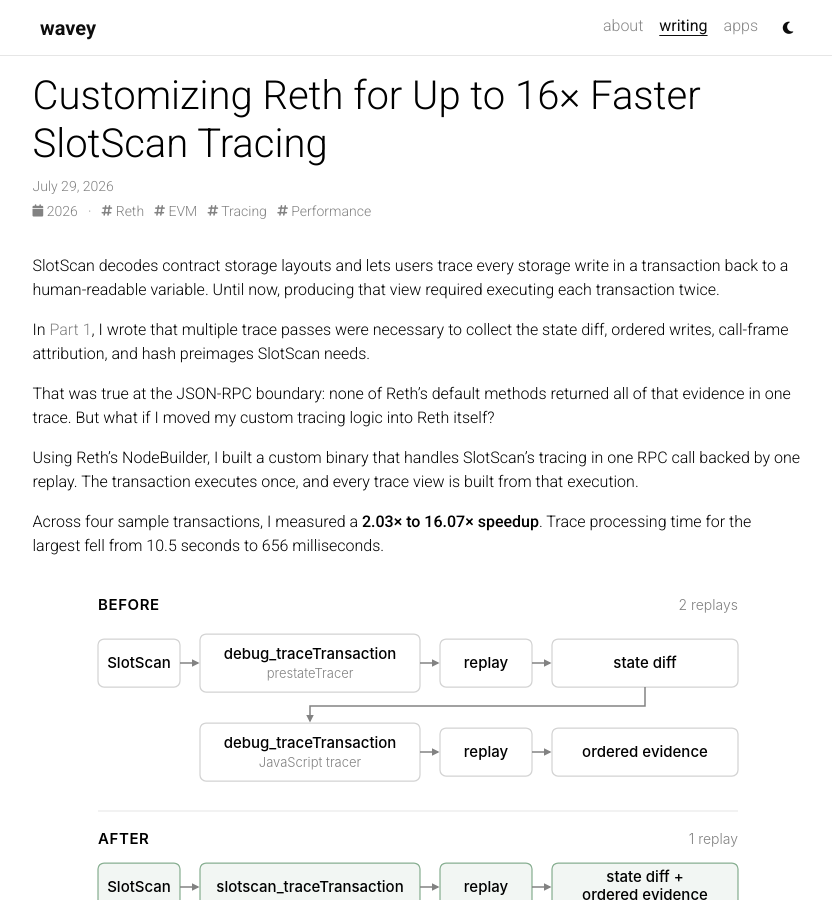
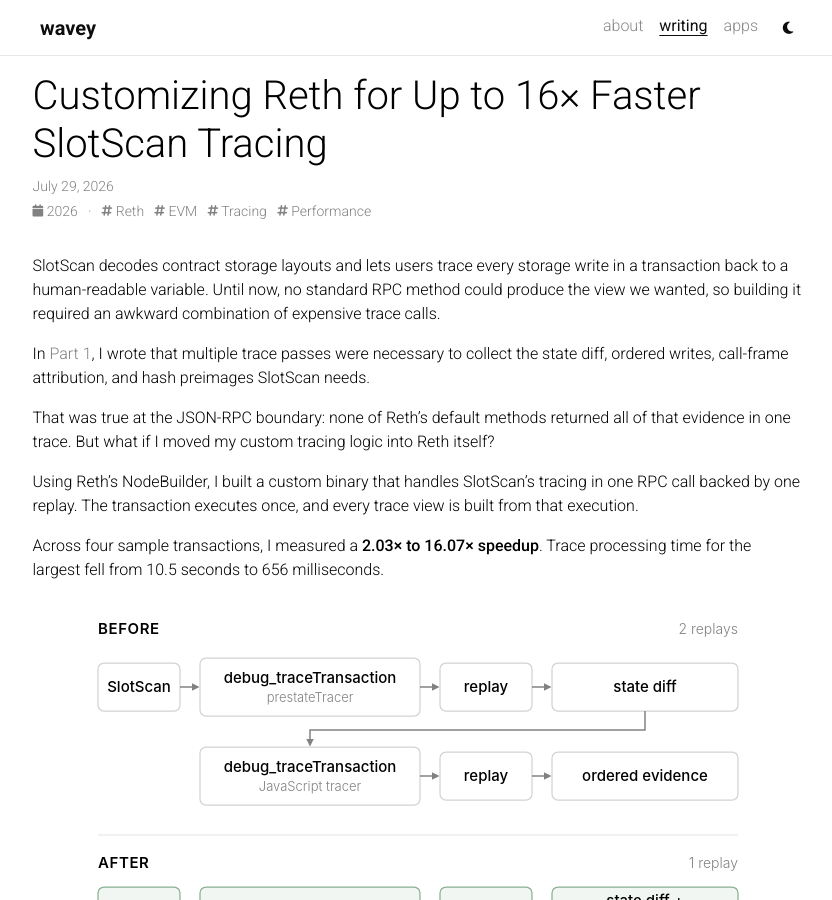
Before and after one commit to wavey0x/wavey0x.github.io, a Jekyll site: the page built from _posts/2026-07-29-customizing-reth-to-improve-slotscan-performance.md, in a window 1280 px wide and 900 px high. Shown: the whole window, without its empty margins (215-1047 px from the left). Built offline with Jekyll 4.4.1, drawn with Linux system fonts in a browser that asks for light colours.

Commit message:
Refine SlotScan tracing introduction

```diff
--- a/_posts/2026-07-29-customizing-reth-to-improve-slotscan-performance.md
+++ b/_posts/2026-07-29-customizing-reth-to-improve-slotscan-performance.md
@@ -7,7 +7,7 @@
 featured: true
 ---
 
-SlotScan decodes contract storage layouts and lets users trace every storage write in a transaction back to a human-readable variable. Until now, producing that view required executing each transaction twice.
+SlotScan decodes contract storage layouts and lets users trace every storage write in a transaction back to a human-readable variable. Until now, no standard RPC method could produce the view we wanted, so building it required an awkward combination of expensive trace calls.
 
 In [Part 1](https://wavey.info/posts/2025/reverse-engineering-evm-storage/), I wrote that multiple trace passes were necessary to collect the state diff, ordered writes, call-frame attribution, and hash preimages SlotScan needs.
 
```
